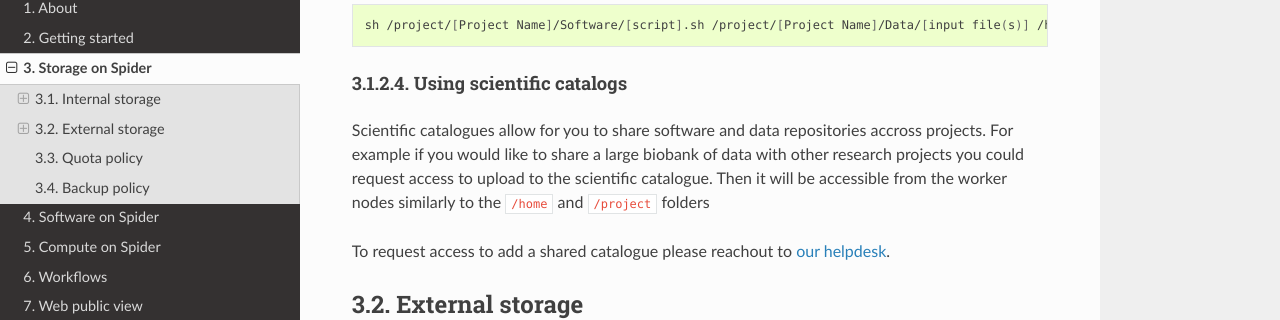
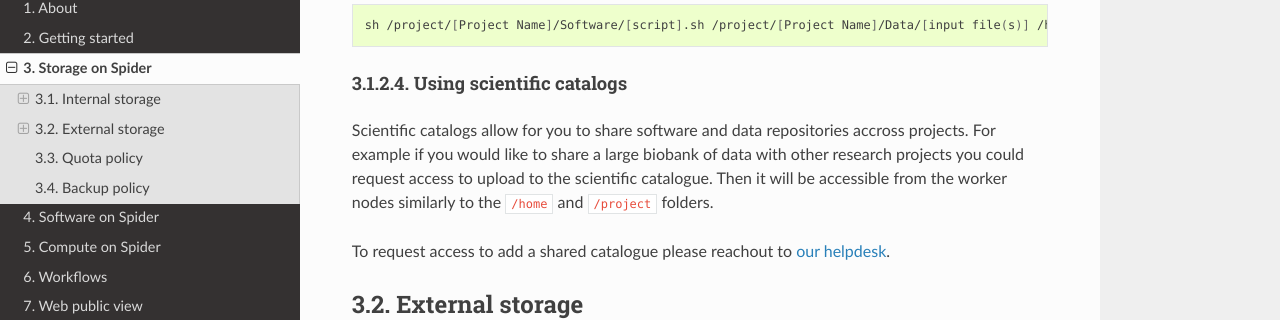
Before and after one commit to sara-nl/spiderdocs, a Sphinx documentation site: the page built from source/Pages/storage_on_spider.rst, in a window 1280 px wide and 900 px high, scrolled down 1267 px. Shown: the part 137-457 px from the top of the window. Built offline with Sphinx 7.4.7 and the Read the Docs theme 2.0.0, drawn with Linux system fonts in a browser that asks for light colours; some of the changed text lies outside the part shown.

Commit message:
Update storage_on_spider.rst
Some proofreading. Fixed minor typos.

```diff
--- a/source/Pages/storage_on_spider.rst
+++ b/source/Pages/storage_on_spider.rst
@@ -90,10 +90,10 @@ See below for an example of a command that could be executed from a script on a
 Using scientific catalogs
 -------------------------
 
-Scientific catalogues allow for you to share software and data repositories accross projects. For example if you would
+Scientific catalogs allow for you to share software and data repositories accross projects. For example if you would
 like to share a large biobank of data with other research projects you could request access
 to upload to the scientific catalogue. Then it will be accessible from the worker nodes similarly to the ``/home`` and ``/project``
-folders
+folders.
 
 To request access to add a shared catalogue please reachout to :ref:`our helpdesk <helpdesk>`.
 
```
Also changed, not shown: other parts of source/Pages/storage_on_spider.rst (+3 -3 lines).
